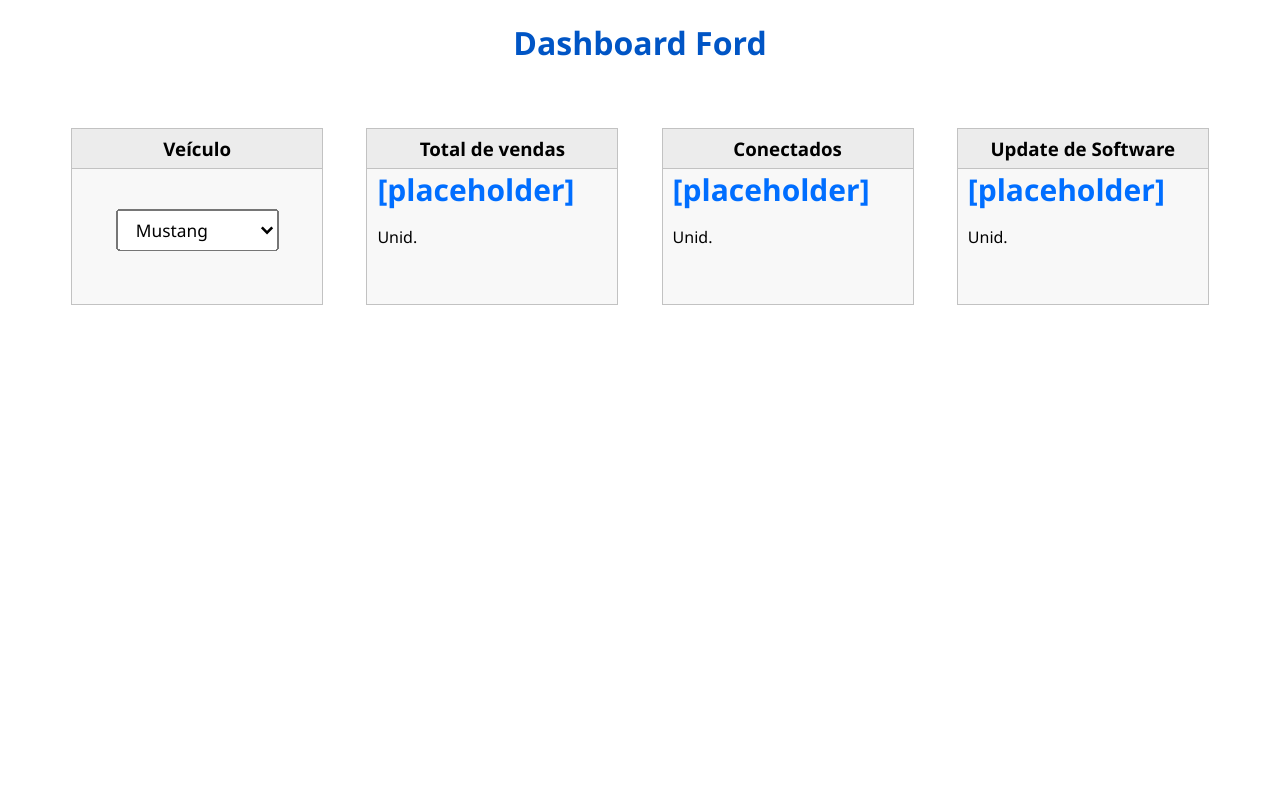
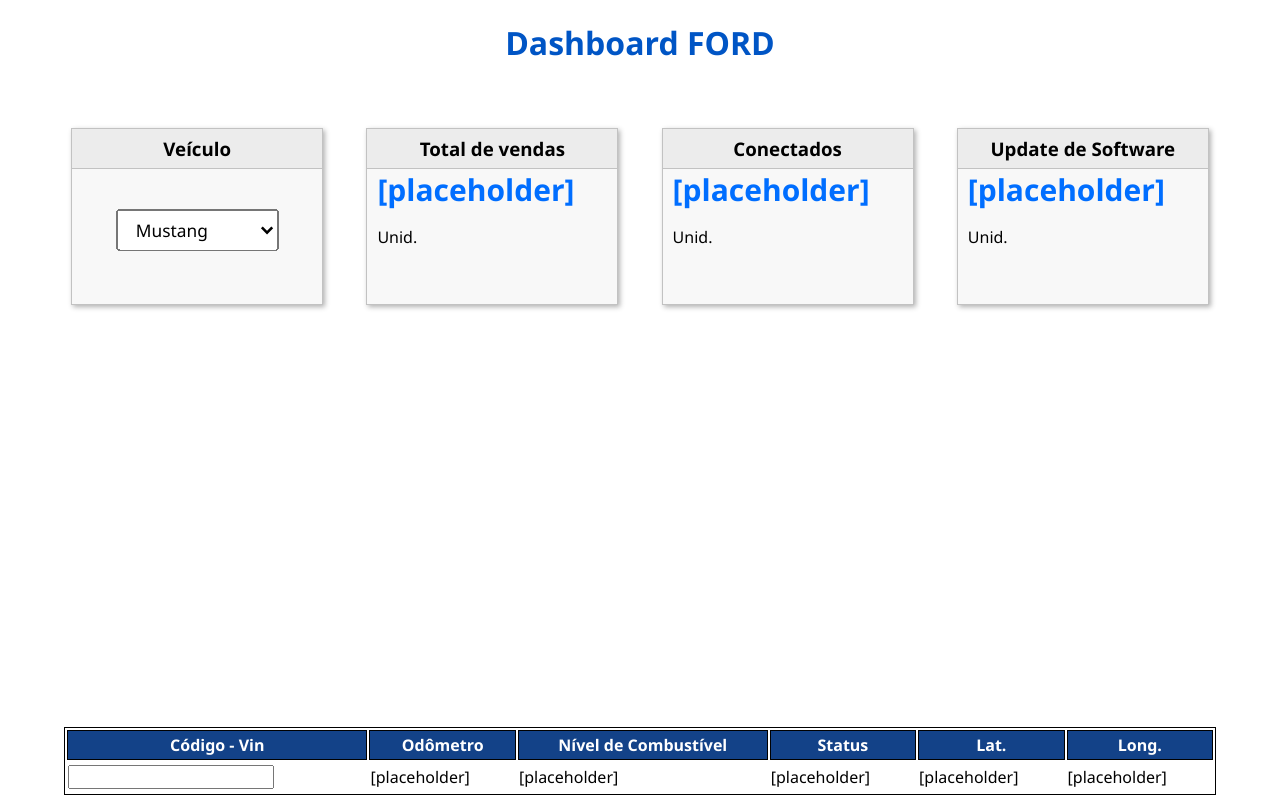
Before and after one commit to fordelius-introitus/Ford-Angular, an Angular app: page /dashboard in a window 1280 px wide. Built offline with nearby package versions, Linux system fonts and the light colour scheme.

Commit message:
inserted car data table

```diff
--- a/src/app/pages/dashboard/dashboard.css
+++ b/src/app/pages/dashboard/dashboard.css
@@ -20,6 +20,7 @@
     width: 250px;
     height: 175px;
     text-align: start;
+    box-shadow: 2px 2px 5px rgb(177, 177, 177);
 }
 
 .info-square h3 {
@@ -45,6 +46,25 @@
     margin-left: 10px;
 }
 
+.specs-table {
+    position: fixed;
+    bottom: 5px;
+    border: 1px solid black;
+    width: 90%;
+    left: 5%
+}
+
+.specs-table th {
+    border: 1px solid black;
+    background-color: rgb(19, 66, 136);
+    color: white;
+}
+
+.specs-table tr {
+    border: 1px solid black;
+    height: 30px;
+}
+
 select {
     transform: scale(1.3);
     padding: 5px 10px;
--- a/src/app/pages/dashboard/dashboard.html
+++ b/src/app/pages/dashboard/dashboard.html
@@ -1,4 +1,4 @@
-<h1>Dashboard Ford</h1>
+<h1>Dashboard FORD</h1>
 
 <div class="info-squares">
     <div class="info-square">
@@ -10,22 +10,40 @@
             <option>Bronco Sport</option>
         </select>
     </div>
-
     <div class="info-square">
         <h3>Total de vendas</h3>
         <label id="total-sales">[placeholder]</label>
         <p>Unid.</p>
     </div>
-
     <div class="info-square">
         <h3>Conectados</h3>
         <label id="connected">[placeholder]</label>
         <p>Unid.</p>
     </div>
-
     <div class="info-square">
         <h3>Update de Software</h3>
         <label id="software-update">[placeholder]</label>
         <p>Unid.</p>
     </div>
 </div>
+<figure class="car-image">
+    <img src="">
+</figure>
+<table class="specs-table">
+    <tr>
+        <th>Código - Vin</th>
+        <th>Odômetro</th>
+        <th>Nível de Combustível</th>
+        <th>Status</th>
+        <th>Lat.</th>
+        <th>Long.</th>
+    </tr>
+    <tr>
+        <td><input type="text" id="vin-code"></td>
+        <td><label id="odometer">[placeholder]</label></td>
+        <td><label id="fuel">[placeholder]</label></td>
+        <td><label id="status">[placeholder]</label></td>
+        <td><label id="lat">[placeholder]</label></td>
+        <td><label id="long">[placeholder]</label></td>
+    </tr>
+</table>
```
